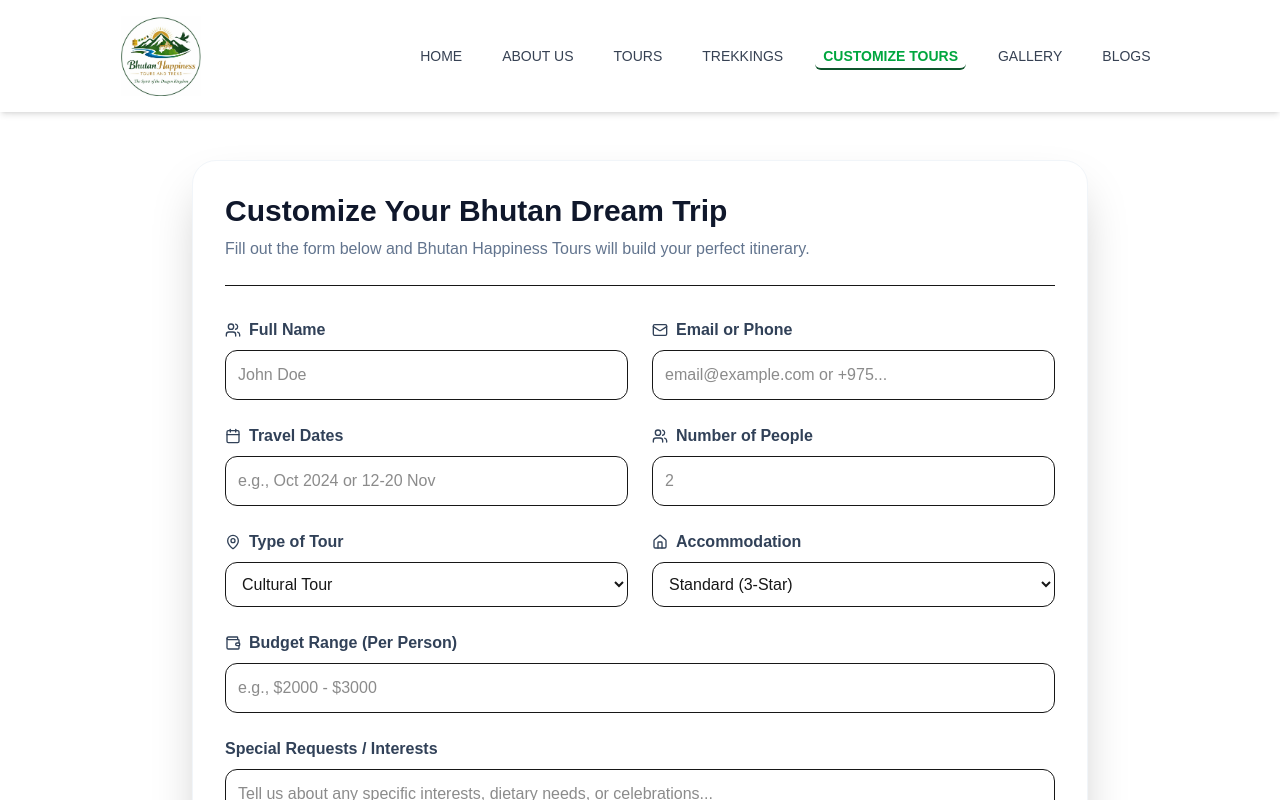
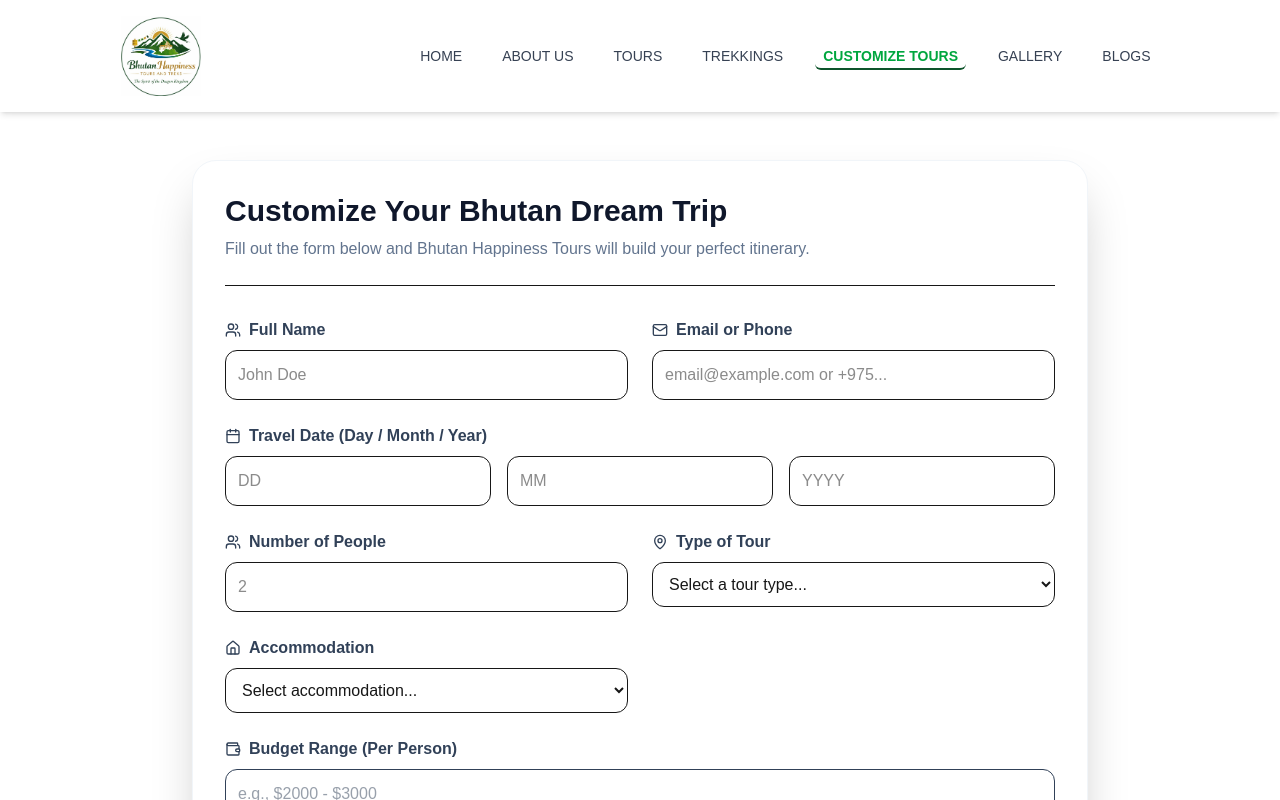
Before and after one commit to karma96-WT/travel-agent-website, a Next.js app: page /pages/customized-tour in a window 1280 px wide. Shown: the top 800 px of the page. Built offline with nearby package versions, Linux system fonts and the light colour scheme; no server answers.

Commit message:
updated email to send to agent

```diff
--- /dev/null
+++ b/app/action.ts
@@ -0,0 +1,96 @@
+"use server";
+
+import { Resend } from "resend";
+
+const resend = new Resend(process.env.RESEND_API_KEY);
+
+export async function sendEmail(formData: FormData) {
+  // 1. Extract Data
+  const name = formData.get("name") as string;
+  const contact = formData.get("contact") as string;
+  const tourType = formData.get("tourType") as string;
+  const accommodation = formData.get("accommodation") as string;
+  const day = formData.get("day") as string;
+  const month = formData.get("month") as string;
+  const year = formData.get("year") as string;
+  const isEmail = contact.includes("@");
+  const isPhone = /^\+?[0-9\s\-]{7,15}$/.test(contact);
+  const budget = formData.get("budget") as string;
+  const requests = formData.get("requests") as string;
+
+  if (!isEmail && !isPhone) {
+    return {
+      success: false,
+      error: "Please provide a valid email or phone number so we can reach you."
+    };
+  }
+
+  // 2. Server-Side Validation
+  if (!name || !contact || !tourType || !accommodation) {
+    return { success: false, error: "Please fill in all required fields." };
+  }
+
+  try {
+    const { data, error } = await resend.emails.send({
+      from: "onboarding@resend.dev",
+      to: ["karmawangchukt69@gmail.com"],
+      subject: `New Inquiry from ${name}`,
+      // inside resend.emails.send({ ... })
+html: `
+  <div style="font-family: sans-serif; max-width: 600px; margin: auto; border: 1px solid #e2e8f0; border-radius: 12px; overflow: hidden;">
+    <div style="background-color: #059669; padding: 20px; text-align: center;">
+      <h2 style="color: white; margin: 0; font-size: 24px;">New Trip Inquiry</h2>
+      <p style="color: #d1fae5; margin: 5px 0 0 0;">Bhutan Happiness Tours</p>
+    </div>
+
+    <div style="padding: 24px; background-color: #ffffff;">
+      <table style="width: 100%; border-collapse: collapse;">
+        <tr>
+          <td style="padding: 12px 0; border-bottom: 1px solid #f1f5f9; color: #64748b; width: 40%;">Customer Name</td>
+          <td style="padding: 12px 0; border-bottom: 1px solid #f1f5f9; color: #0f172a; font-weight: bold;">${name}</td>
+        </tr>
+        <tr>
+          <td style="padding: 12px 0; border-bottom: 1px solid #f1f5f9; color: #64748b;">Contact Info</td>
+          <td style="padding: 12px 0; border-bottom: 1px solid #f1f5f9; color: #0f172a; font-weight: bold;">${contact}</td>
+        </tr>
+        <tr>
+          <td style="padding: 12px 0; border-bottom: 1px solid #f1f5f9; color: #64748b;">Travel Date</td>
+          <td style="padding: 12px 0; border-bottom: 1px solid #f1f5f9; color: #0f172a; font-weight: bold;">${day} / ${month} / ${year}</td>
+        </tr>
+        <tr>
+          <td style="padding: 12px 0; border-bottom: 1px solid #f1f5f9; color: #64748b;">Number of Guests</td>
+          <td style="padding: 12px 0; border-bottom: 1px solid #f1f5f9; color: #0f172a; font-weight: bold;">${formData.get("guests")} People</td>
+        </tr>
+        <tr>
+          <td style="padding: 12px 0; border-bottom: 1px solid #f1f5f9; color: #64748b;">Tour Category</td>
+          <td style="padding: 12px 0; border-bottom: 1px solid #f1f5f9; color: #0f172a; font-weight: bold;">${tourType}</td>
+        </tr>
+        <tr>
+          <td style="padding: 12px 0; border-bottom: 1px solid #f1f5f9; color: #64748b;">Accommodation</td>
+          <td style="padding: 12px 0; border-bottom: 1px solid #f1f5f9; color: #0f172a; font-weight: bold;">${accommodation}</td>
+        </tr>
+        <tr>
+          <td style="padding: 12px 0; border-bottom: 1px solid #f1f5f9; color: #64748b;">Budget Estimate</td>
+          <td style="padding: 12px 0; border-bottom: 1px solid #f1f5f9; color: #0f172a; font-weight: bold;">${formData.get("budget") || "Not provided"}</td>
+        </tr>
+      </table>
+
+      <div style="margin-top: 24px; padding: 16px; background-color: #f8fafc; border-radius: 8px;">
+        <h4 style="margin: 0 0 8px 0; color: #475569;">Special Requests:</h4>
+        <p style="margin: 0; color: #1e293b; line-height: 1.5;">${formData.get("requests") || "No special requests mentioned."}</p>
+      </div>
+    </div>
+
+    <div style="background-color: #f1f5f9; padding: 15px; text-align: center; font-size: 12px; color: #94a3b8;">
+      This inquiry was sent from your website's inquery form.
+    </div>
+  </div>
+`
+    });
+
+    if (error) return { success: false, error: error.message };
+    return { success: true };
+  } catch (err: any) {
+    return { success: false, error: err.message };
+  }
+}
--- a/app/pages/customized-tour/page.tsx
+++ b/app/pages/customized-tour/page.tsx
@@ -2,6 +2,7 @@
 
 import React, { useState } from "react";
 import Navbar from "@/app/components/navbar";
+import { sendEmail } from "@/app/action";
 
 import {
   Send,
@@ -26,18 +27,18 @@ const BookingForm = () => {
     const formData = new FormData(e.currentTarget);
     const data = Object.fromEntries(formData.entries());
 
-    // Logic to send to your API/Email Service
     try {
-      // Replace this with your actual API endpoint or Server Action
-      // const response = await fetch('/api/send-email', { method: 'POST', body: JSON.stringify(data) });
+      // 3. Call the Server Action directly
+      const result = await sendEmail(formData);
 
-      console.log("Form Data Captured:", data);
-
-      // Simulating a network delay
-      setTimeout(() => {
+      if (result.success) {
         setStatus("success");
-      }, 1500);
+      } else {
+        console.error("Resend Error:", result.error);
+        setStatus("error");
+      }
     } catch (error) {
+      console.error("Submission Error:", error);
       setStatus("error");
     }
   };
@@ -66,7 +67,7 @@ const BookingForm = () => {
   return (
     <>
       <Navbar />
-      <section className="max-w-4xl mx-auto p-8 bg-white shadow-2xl rounded-3xl border border-slate-100 my-12">
+      <section className="max-w-4xl mx-auto p-8 bg-white dark:bg-white shadow-2xl rounded-3xl border border-slate-100 my-12">
         <div className="mb-8 border-b pb-6">
           <h2 className="text-3xl font-bold text-slate-900">
             Customize Your Bhutan Dream Trip
@@ -83,7 +84,7 @@ const BookingForm = () => {
         >
           {/* Full Name */}
           <div className="flex flex-col gap-2">
-            <label className="font-semibold text-slate-700 flex items-center gap-2">
+            <label className="font-semibold text-slate-700  flex items-center gap-2">
               <Users size={16} /> Full Name
             </label>
             <input
@@ -91,7 +92,7 @@ const BookingForm = () => {
               name="name"
               type="text"
               placeholder="John Doe"
-              className="p-3 border rounded-xl focus:ring-2 focus:ring-orange-500 outline-none transition"
+              className="p-3 border rounded-xl dark:text-slate-700 focus:ring-2 focus:ring-orange-500 outline-none transition"
             />
           </div>
 
@@ -103,24 +104,51 @@ const BookingForm = () => {
             <input
               required
               name="contact"
-              type="text"
+              type="email"
+              pattern="^([a-zA-Z0-9._%+-]+@[a-zA-Z0-9.-]+\.[a-zA-Z]{2,})|(\+?[0-9\s\-]{7,15})$"
+              title="Please enter a valid email address or phone number (e.g., +975 17112233)"
               placeholder="email@example.com or +975..."
-              className="p-3 border rounded-xl focus:ring-2 focus:ring-orange-500 outline-none transition"
+              className="p-3 dark:text-slate-700 border rounded-xl focus:ring-2 focus:ring-orange-500 outline-none transition"
             />
           </div>
 
           {/* Travel Dates */}
-          <div className="flex flex-col gap-2">
+          <div className="flex flex-col gap-2 md:col-span-2">
             <label className="font-semibold text-slate-700 flex items-center gap-2">
-              <Calendar size={16} /> Travel Dates
+              <Calendar size={16} /> Travel Date (Day / Month / Year)
             </label>
-            <input
-              required
-              name="dates"
-              type="text"
-              placeholder="e.g., Oct 2024 or 12-20 Nov"
-              className="p-3 border rounded-xl focus:ring-2 focus:ring-orange-500 outline-none transition"
-            />
+            <div className="grid grid-cols-3 gap-4">
+              {/* Day */}
+              <input
+                required
+                name="day"
+                type="number"
+                min="1"
+                max="31"
+                placeholder="DD"
+                className="p-3 border dark:text-slate-700 rounded-xl focus:ring-2 focus:ring-emerald-500 outline-none"
+              />
+              {/* Month */}
+              <input
+                required
+                name="month"
+                type="number"
+                min="1"
+                max="12"
+                placeholder="MM"
+                className="p-3 border dark:text-slate-700 rounded-xl focus:ring-2 focus:ring-emerald-500 outline-none"
+              />
+              {/* Year*/}
+              <input
+                required
+                name="year"
+                type="number"
+                min="2026"
+                max="2030"
+                placeholder="YYYY"
+                className="p-3 border dark:text-slate-700 rounded-xl focus:ring-2 focus:ring-emerald-500 outline-none"
+              />
+            </div>
           </div>
 
           {/* Number of People */}
@@ -134,7 +162,7 @@ const BookingForm = () => {
               type="number"
               min="1"
               placeholder="2"
-              className="p-3 border rounded-xl focus:ring-2 focus:ring-orange-500 outline-none transition"
+              className="p-3 border dark:text-slate-700 rounded-xl focus:ring-2 focus:ring-orange-500 outline-none transition"
             />
           </div>
 
@@ -145,8 +173,13 @@ const BookingForm = () => {
             </label>
             <select
               name="tourType"
-              className="p-3 border rounded-xl focus:ring-2 focus:ring-orange-500 outline-none transition bg-white"
+              required
+              defaultValue=""
+              className="p-3 border dark:text-slate-700 rounded-xl focus:ring-2 focus:ring-orange-500 outline-none transition bg-white"
             >
+              <option value="" disabled>
+                Select a tour type...
+              </option>
               <option>Cultural Tour</option>
               <option>Trekking Adventure</option>
               <option>Spiritual & Wellness</option>
@@ -162,8 +195,13 @@ const BookingForm = () => {
             </label>
             <select
               name="accommodation"
-              className="p-3 border rounded-xl focus:ring-2 focus:ring-orange-500 outline-none transition bg-white"
+              required
+              defaultValue=""
+              className="p-3 border dark:text-slate-700 rounded-xl focus:ring-2 focus:ring-orange-500 outline-none transition bg-white"
             >
+              <option value="" disabled>
+                Select accommodation...
+              </option>
               <option>Standard (3-Star)</option>
               <option>Luxury (4/5-Star)</option>
               <option>Homestay Experience</option>
@@ -172,27 +210,27 @@ const BookingForm = () => {
 
           {/* Budget Range */}
           <div className="flex flex-col md:col-span-2 gap-2">
-            <label className="font-semibold text-slate-700 flex items-center gap-2">
+            <label className="font-semibold text-slate-700 dark:text-slate-700 flex items-center gap-2">
               <Wallet size={16} /> Budget Range (Per Person)
             </label>
             <input
               name="budget"
               type="text"
               placeholder="e.g., $2000 - $3000"
-              className="p-3 border rounded-xl focus:ring-2 focus:ring-orange-500 outline-none transition"
+              className="p-3 border text-slate-700 dark:text-slate-700 rounded-xl focus:ring-2 focus:ring-orange-500 outline-none transition"
             />
           </div>
 
           {/* Special Requests */}
           <div className="flex flex-col md:col-span-2 gap-2">
-            <label className="font-semibold text-slate-700">
+            <label className="font-semibold text-slate-700 dark:text-slate-700">
               Special Requests / Interests
             </label>
             <textarea
               name="requests"
               rows={4}
               placeholder="Tell us about any specific interests, dietary needs, or celebrations..."
-              className="p-3 border rounded-xl focus:ring-2 focus:ring-orange-500 outline-none transition"
+              className="p-3 border dark:text-slate-700 rounded-xl focus:ring-2 focus:ring-orange-500 outline-none transition"
             ></textarea>
           </div>
 
```
Also changed, not shown: package.json (+8 -1 lines), 1 other file (tests, documents, lock files or other folders).
